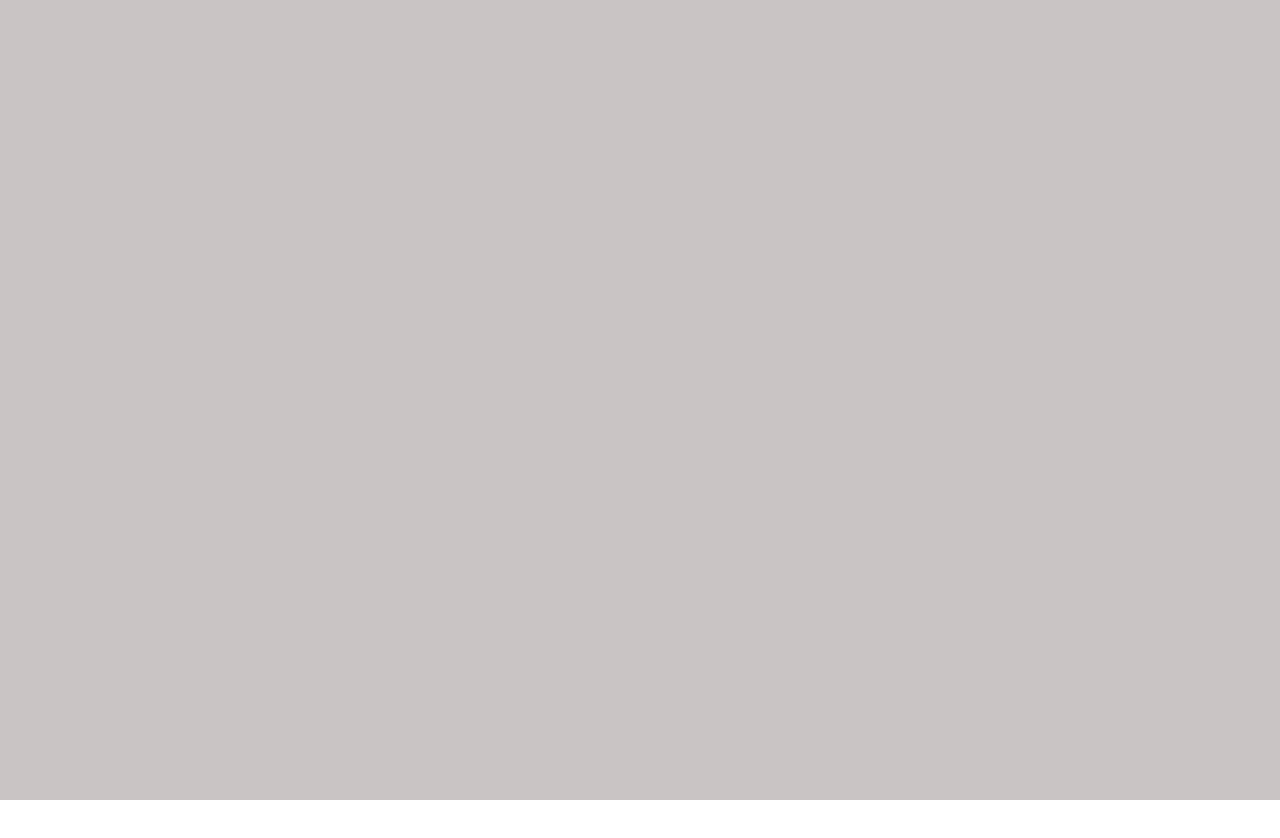
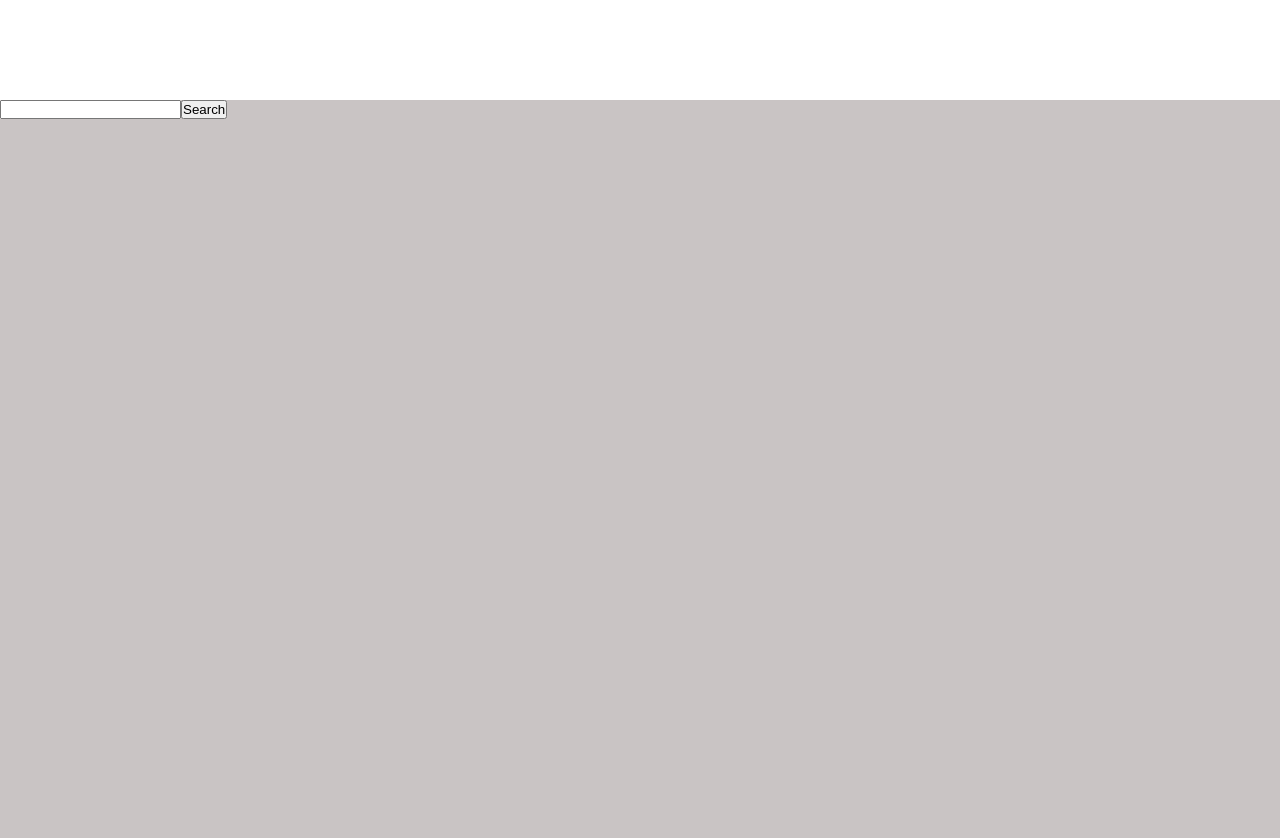
Before and after one commit to georgichichev/outdoorsy-challenge, a React (Create React App) app: page / in a window 1280 px wide. Shown: the top 838 px of the page. Before the commit the page ends 800 px from the top, so only its background shows below. Built offline with nearby package versions, Linux system fonts and the light colour scheme.

Commit message:
Add search form control
Create keyword state
Create search form input change handler

```diff
--- a/src/App.tsx
+++ b/src/App.tsx
@@ -1,10 +1,20 @@
-import React from 'react';
+import React, {useState} from 'react';
 import './App.css';
+import SearchForm from "./components/SearchForm/SearchForm";
 
 function App() {
+    const [keyword, setKeyword] = useState('');
+
+    const onInputChange = (e: React.ChangeEvent<HTMLInputElement>) => {
+        setKeyword(e.target.value);
+    };
+
     return (
         <div className="container">
-
+            <SearchForm
+                onInputChange={onInputChange}
+                keyword={keyword}
+            />
         </div>
     );
 }
```
